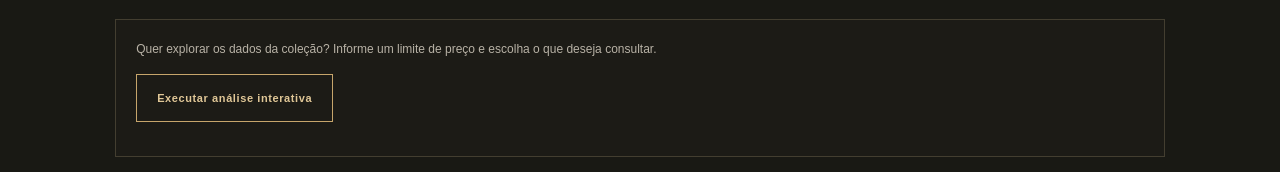
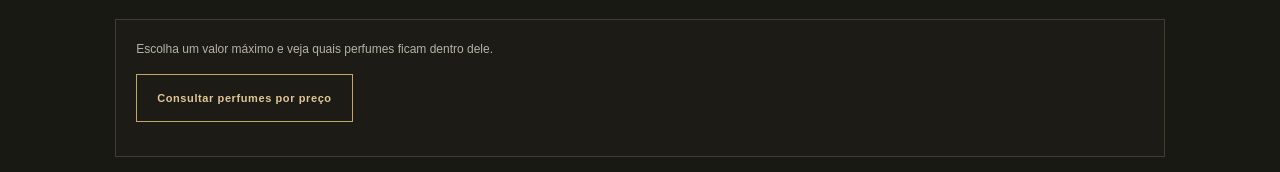
Before and after one commit to oguigui/minha-perfumaria, a plain HTML site: page index.html in a window 1280 px wide. Shown: the part 3839-4011 px from the top of the page. Drawn offline with Linux system fonts and the light colour scheme.

Commit message:
copy: simplifica o texto da consulta de perfumes

```diff
--- a/index.html
+++ b/index.html
@@ -136,8 +136,8 @@
         <p class="texto-apoio">Um resumo do nosso catálogo, atualizado a partir dos produtos cadastrados na página.</p>
       </div>
       <div class="atividade-logica">
-        <p>Quer explorar os dados da coleção? Informe um limite de preço e escolha o que deseja consultar.</p>
-        <button class="botao botao-contorno" id="executarAnaliseLogica" type="button">Executar análise interativa</button>
+        <p>Escolha um valor máximo e veja quais perfumes ficam dentro dele.</p>
+        <button class="botao botao-contorno" id="executarAnaliseLogica" type="button">Consultar perfumes por preço</button>
         <div id="resultadoLogica" class="resultado-logica" aria-live="polite"></div>
       </div>
       <div class="painel-analise">
```
